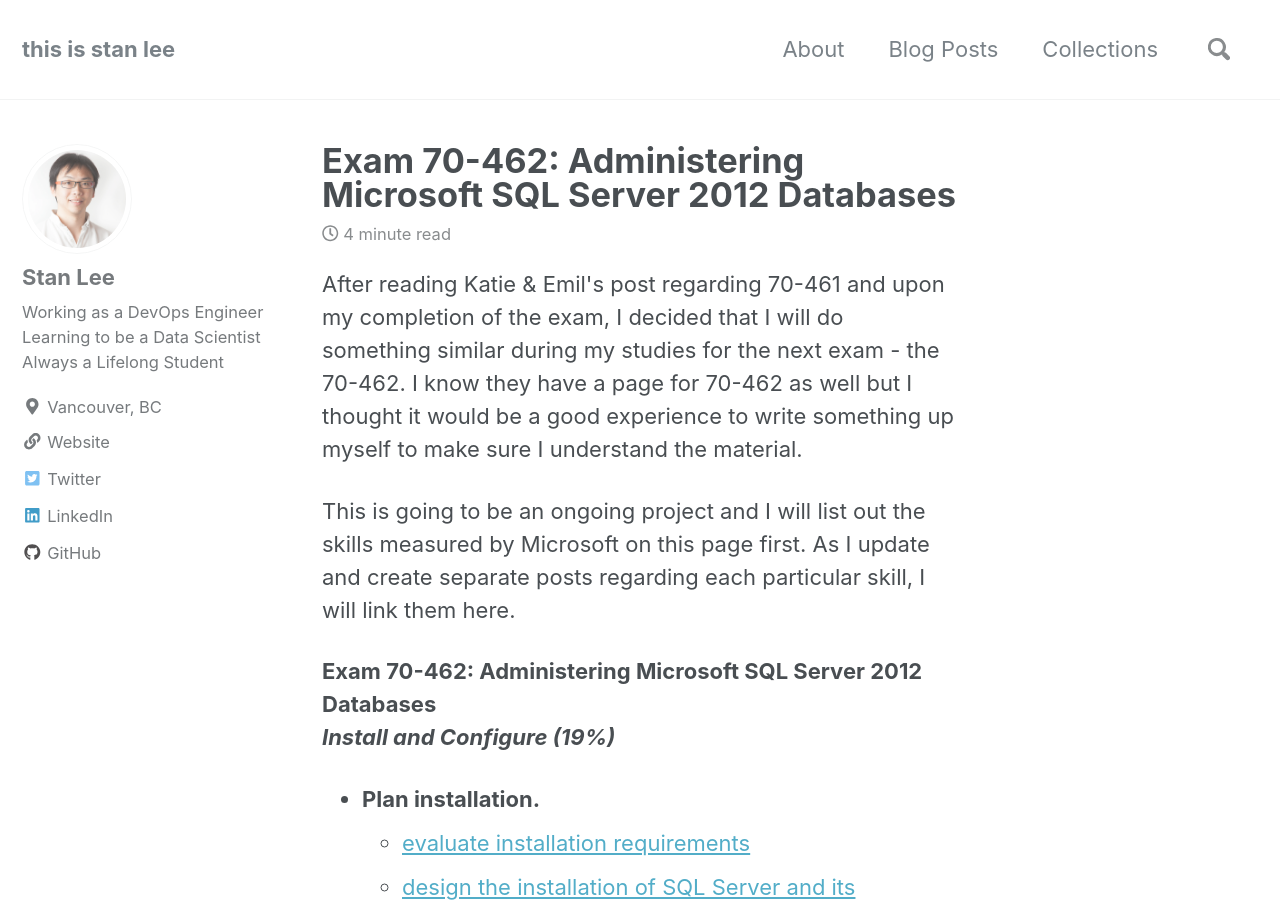
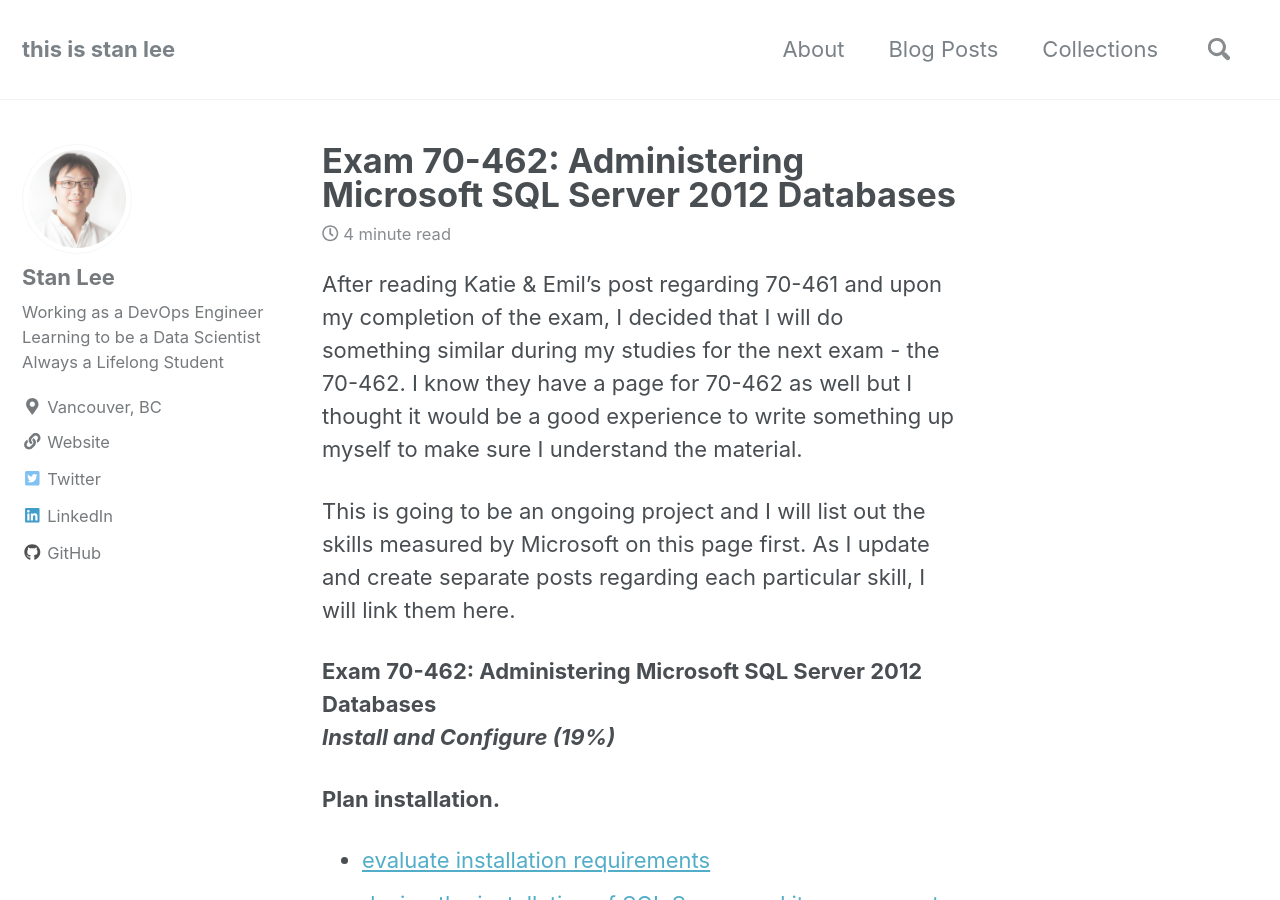
Before and after one commit to stanleykylee/stanleykylee.github.io, a Jekyll site: the page built from _posts/2013-02-01-exam-70-462-administering-microsoft-sql-server-2012-databases.md, in a window 1280 px wide and 900 px high. Built offline with Jekyll 4.4.1, drawn with Linux system fonts in a browser that asks for light colours; nearby versions of some CDN libraries; comment, search, counter and statistics services are not loaded; a style sheet for code colours, icons or effects is not loaded; some of the changed text lies outside the part shown.

```diff
--- a/_posts/2013-02-01-exam-70-462-administering-microsoft-sql-server-2012-databases.md
+++ b/_posts/2013-02-01-exam-70-462-administering-microsoft-sql-server-2012-databases.md
@@ -7,225 +7,221 @@ tag:
 - 70-462
 - Microsoft
 ---
-<p>After reading Katie & Emil's post regarding 70-461 and upon my completion of the exam, I decided that I will do something similar during my studies for the next exam - the 70-462. I know they have a page for 70-462 as well but I thought it would be a good experience to write something up myself to make sure I understand the material.</p>
-<p>This is going to be an ongoing project and I will list out the skills measured by Microsoft on this page first. As I update and create separate posts regarding each particular skill, I will link them here.</p>
-<p><strong>Exam 70-462: Administering Microsoft SQL Server 2012 Databases</strong><br />
-<strong><em>Install and Configure (19%)</em></strong></p>
-<ul>
-<li><strong>Plan installation.</strong></li>
-<ul>
-<li><a href="http://stanleylee.hk/2013/02/08/70-462-plan-installation-evaluate-installation-requirements/" title="70-462 – Plan installation – evaluate installation requirements">evaluate installation requirements</a></li>
-<li><a href="http://stanleylee.hk/2013/02/08/70-462-plan-installation-design-the-installation-of-sql-server-and-its-components/" title="70-462 – Plan installation – design the installation of SQL Server and its components">design the installation of SQL Server and its components (drives, service accounts etc.)</a></li>
-<li>plan scale up vs. scale out basics</li>
-<li>plan for capacity, including if/when to shrink, grow, autogrow, and monitor growth</li>
-<li>manage the technologies that influence SQL architecture (e.g., service broker, full text, scale out, etc.)</li>
-<li>design the storage for new databases (drives, filegroups, partitioning)</li>
-<li>design database infrastructure</li>
-<li>configure a SQL Server standby database for reporting purposes</li>
-<li>Windows-level security and service level security</li>
-<li>Core mode installation</li>
-<li>benchmark a server before using it in a production environment (SQLIO, Tests on SQL Instance)</li>
-<li>choose the right hardware</li>
-</ul>
-<li><strong>Install SQL Server and related services.</strong></li>
-<ul>
-<li>test connectivity</li>
-<li>enable and disable features</li>
-<li>install SQL Server database engine and SSIS (not SSRS and SSAS)</li>
-<li>configure an OS disk</li>
-</ul>
-<li><strong>Implement a migration strategy.</strong></li>
-<ul>
-<li>restore vs detach/attach</li>
-<li>migrate security</li>
-<li>migrate from a previous version</li>
-<li>migrate to new hardware</li>
-<li>migrate systems and data from other sources</li>
-</ul>
-<li><strong>Configure additional SQL Server components.</strong></li>
-<ul>
-<li>setup and configure all SQL Server components (Engine, AS, RS and SharePoint integration) in a complex and highly secure environment</li>
-<li>configure full-text indexing</li>
-<li>SSIS security</li>
-<li>filestream</li>
-<li>filetable</li>
-</ul>
-<li><strong>Manage SQL Server Agent.</strong></li>
-<ul>
-<li>create, maintain, and monitor jobs</li>
-<li>administer jobs and alerts</li>
-<li>automate (setup, maintenance, monitoring) across multiple databases and multiple instances</li>
-<li>send to "Manage SQL Server Agent jobs"</li>
-</ul>
-</ul>
-<p><strong><em>Maintain Instances and Databases (17%)</em></strong></p>
-<ul>
-<li><strong>Manage and configure databases.</strong></li>
-<ul>
-<li>design multiple file groups</li>
-<li>database configuration and standardization: autoclose, autoshrink, recovery models</li>
-<li>manage file space, including adding new filegroups and moving objects from one filegroup to another</li>
-<li>implement and configure contained databases</li>
-<li>data compression</li>
-<li>configure TDE</li>
-<li>partitioning</li>
-<li>manage log file growth</li>
-<li>DBCC</li>
-</ul>
-<li><strong>Configure SQL Server instances.</strong></li>
-<ul>
-<li>configure and standardize a database: autoclose, autoshrink, recovery models</li>
-<li>install default and named instances</li>
-<li>configure SQL to use only certain CPUs (affinity masks, etc.)</li>
-<li>configure server level settings</li>
-<li>configure many databases/instance, many instances/server, virtualization</li>
-<li>configure clustered instances including MSDTC</li>
-<li>memory allocation</li>
-<li>database mail</li>
-<li>configure SQL Server engine: memory, filffactor, sp_configure, default options</li>
-</ul>
-<li><strong>Implement a SQL Server clustered instance.</strong></li>
-<ul>
-<li>install a cluster</li>
-<li>manage multiple instances on a cluster</li>
-<li>set up subnet clustering</li>
-<li>recover from a failed cluster node</li>
-</ul>
-<li><strong>Manage SQL Server instances. </strong></li>
-<ul>
-<li>install an instance</li>
-<li>manage interaction of instances</li>
-<li>SQL patch management</li>
-<li>install additional instances</li>
-<li>manage resource utilization by using Resource Governor</li>
-<li>cycle error logs</li>
-</ul>
-</ul>
-<p><strong><em>Optimize and Troubleshoot (14%)</em></strong></p>
-<ul>
-<li><strong>Identify and resolve concurrency problems.</strong></li>
-<ul>
-<li>examine deadlocking issues using the SQL server logs using trace flags</li>
-<li>design reporting database infrastructure (replicated databases)</li>
-<li>monitor via DMV or other MS product</li>
-<li>diagnose blocking, live locking and deadlocking</li>
-<li>diagnose waits</li>
-<li>performance detection with built in DMVs</li>
-<li>know what affects performance</li>
-<li>locate and if necessary kill processes that are blocking or claiming all resources</li>
-</ul>
-<li><strong>Collect and analyze troubleshooting data.</strong></li>
-<ul>
-<li>monitor using Profiler, collect performance data by using System Monitor, Collect trace data by using SQL Server Profiler, identify transactional replication problems</li>
-<li>identify and troubleshoot data access problems</li>
-<li>gather performance metrics</li>
-<li>identify potential problems before they cause service interruptions</li>
-<li>identify performance problems, use Xevents and dmvs</li>
-<li>create alerts on critical server condition</li>
-<li>monitor data and server access by creating audit and other controls</li>
-<li>identify IO vs. memory vs. CPU bottlenecks</li>
-<li>use the Data Collector tool</li>
-</ul>
-<li><strong>Audit SQL Server instances.</strong></li>
-<ul>
-<li>implement a security strategy for auditing and controlling the instance</li>
-<li>configure an audit</li>
-<li>configure server audits</li>
-<li>track who modified an object</li>
-<li>monitor elevated privileges as well as unsolicited attempts to connect</li>
-<li>policy-based management</li>
-</ul>
-</ul>
-<p><strong><em>Manage Data (19%)</em></strong></p>
-<ul>
-<li><strong>Configure and maintain a back up strategy.</strong></li>
-<ul>
-<li>manage different backup models, including point in time recovery</li>
-<li>protect customer data even if backup media is lost</li>
-<li>perform backup/restore based on proper strategies including backup redundancy</li>
-<li>recover from a corrupted drive</li>
-<li>manage a multi-TB database</li>
-<li>implement and test a database implementation and a backup strategy (multiple files for user database and tempdb, spreading database files, backup/restore)</li>
-<li>backup a SQL Server environment</li>
-<li>back up system databases</li>
-</ul>
-<li><strong>Restore databases.</strong></li>
-<ul>
-<li>restore a database secured with TDE</li>
-<li>recover data from a damaged DB (several errors in DBCC checkdb)</li>
-<li>restore to a point in time</li>
-<li>file group restore</li>
-<li>page level restore</li>
-</ul>
-<li><strong>Implement and maintain indexes.</strong></li>
-<ul>
-<li>inspect physical characteristics of indexes and perform index maintenance</li>
-<li>identify fragmented indexes</li>
-<li>identify unused indexes</li>
-<li>implement indexes</li>
-<li>defrag/rebuild indexes</li>
-<li>set up a maintenance strategy for indexes and statistics</li>
-<li>optimize indexes (full, filter index)</li>
-<li>statistics (full, filter) force or fix queue</li>
-<li>when to rebuild vs. reorg and index</li>
-<li>full text indexes</li>
-<p> column store indexes
-	</ul>
-<li><strong>Import and export data.</strong></li>
-<ul>
-<li>transfer data</li>
-<li>bulk copy</li>
-<li>bulk insert</li>
-</ul>
-</ul>
-<p><strong><em>Implement Security (18%)</em></strong></p>
-<ul>
-<li><strong>Manage logins and server roles.</strong></li>
-<ul>
-<li>configure server security</li>
-<li>secure the SQL Server using Windows Account / SQL Server accounts, server roles</li>
-<li>create log in accounts</li>
-<li>manage access to the server, SQL Server instance, and databases</li>
-<li>create and maintain user-defined server roles</li>
-<li>manage certificate logins</li>
-</ul>
-<li><strong>Manage database permissions.</strong></li>
-<ul>
-<li>configure database security</li>
-<li>database level, permissions</li>
-<li>protect objects from being modified</li>
-</ul>
-<li><strong>Manage users and database roles. </strong></li>
-<ul>
-<li>create access to server / database with least privilege</li>
-<li>manage security roles for users and administrators</li>
-<li>create database user accounts</li>
-<li>contained logins</li>
-</ul>
-<li><strong>Troubleshoot security.</strong></li>
-<ul>
-<li>manage certificates and keys</li>
-<li>endpoints</li>
-</ul>
-</ul>
-<p><strong><em>Implement High Availability (12%)</em></strong></p>
-<ul>
-<li><strong>Implement AlwaysOn.</strong></li>
-<ul>
-<li>implement a mirroring solution using AlwaysOn</li>
-<li>failover</li>
-</ul>
-<li><strong>Implement database mirroring.</strong></li>
-<ul>
-<li>set up mirroring</li>
-<li>monitor the performance of database mirroring</li>
-</ul>
-<li><strong>Implement replication.</strong></li>
-<ul>
-<li>troubleshoot replication problems</li>
-<li>identify appropriate replication strategy</li>
-</ul>
-</ul>
-<p><strong>Reference to Katie & Emil's site:</strong><br />
-<a href="http://www.katieandemil.com/exam-70-461-querying-microsoft-sql-server-2012-pdf-vce-ebook-free" title="Katie & Emil - 70-461" target="_blank">Katie & Emil - 70-461</a><br />
-<a href="http://www.katieandemil.com/Katie-and-Emil-Tutorial-to-70-462-Administering-Microsoft-SQL-Server-2012-Databases" title="Katie & Emil - 70-462" target="_blank">Katie & Emil - 70-462</a></p>
+After reading Katie & Emil's post regarding 70-461 and upon my completion of the exam, I decided that I will do something similar during my studies for the next exam - the 70-462\. I know they have a page for 70-462 as well but I thought it would be a good experience to write something up myself to make sure I understand the material.
+
+This is going to be an ongoing project and I will list out the skills measured by Microsoft on this page first. As I update and create separate posts regarding each particular skill, I will link them here.
+
+**Exam 70-462: Administering Microsoft SQL Server 2012 Databases**
+**_Install and Configure (19%)_**
+
+**Plan installation.**
+
+*   [evaluate installation requirements](http://iamstanlee.com/2013/02/08/70-462-plan-installation-evaluate-installation-requirements/ "70-462 – Plan installation – evaluate installation requirements")
+*   [design the installation of SQL Server and its components (drives, service accounts etc.)](http://iamstanlee.com/2013/02/08/70-462-plan-installation-design-the-installation-of-sql-server-and-its-components/ "70-462 – Plan installation – design the installation of SQL Server and its components")
+*   plan scale up vs. scale out basics
+*   plan for capacity, including if/when to shrink, grow, autogrow, and monitor growth
+*   manage the technologies that influence SQL architecture (e.g., service broker, full text, scale out, etc.)
+*   design the storage for new databases (drives, filegroups, partitioning)
+*   design database infrastructure
+*   configure a SQL Server standby database for reporting purposes
+*   Windows-level security and service level security
+*   Core mode installation
+*   benchmark a server before using it in a production environment (SQLIO, Tests on SQL Instance)
+*   choose the right hardware
+
+**Install SQL Server and related services.**
+
+*   test connectivity
+*   enable and disable features
+*   install SQL Server database engine and SSIS (not SSRS and SSAS)
+*   configure an OS disk
+
+**Implement a migration strategy.**
+
+*   restore vs detach/attach
+*   migrate security
+*   migrate from a previous version
+*   migrate to new hardware
+*   migrate systems and data from other sources
+
+**Configure additional SQL Server components.**
+
+*   setup and configure all SQL Server components (Engine, AS, RS and SharePoint integration) in a complex and highly secure environment
+*   configure full-text indexing
+*   SSIS security
+*   filestream
+*   filetable
+
+**Manage SQL Server Agent.**
+
+*   create, maintain, and monitor jobs
+*   administer jobs and alerts
+*   automate (setup, maintenance, monitoring) across multiple databases and multiple instances
+*   send to "Manage SQL Server Agent jobs"
+
+**_Maintain Instances and Databases (17%)_**
+
+**Manage and configure databases.**
+
+*   design multiple file groups
+*   database configuration and standardization: autoclose, autoshrink, recovery models
+*   manage file space, including adding new filegroups and moving objects from one filegroup to another
+*   implement and configure contained databases
+*   data compression
+*   configure TDE
+*   partitioning
+*   manage log file growth
+*   DBCC
+
+**Configure SQL Server instances.**
+
+*   configure and standardize a database: autoclose, autoshrink, recovery models
+*   install default and named instances
+*   configure SQL to use only certain CPUs (affinity masks, etc.)
+*   configure server level settings
+*   configure many databases/instance, many instances/server, virtualization
+*   configure clustered instances including MSDTC
+*   memory allocation
+*   database mail
+*   configure SQL Server engine: memory, filffactor, sp_configure, default options
+
+**Implement a SQL Server clustered instance.**
+
+*   install a cluster
+*   manage multiple instances on a cluster
+*   set up subnet clustering
+*   recover from a failed cluster node
+
+**Manage SQL Server instances.**
+
+*   install an instance
+*   manage interaction of instances
+*   SQL patch management
+*   install additional instances
+*   manage resource utilization by using Resource Governor
+*   cycle error logs
+
+**_Optimize and Troubleshoot (14%)_**
+
+**Identify and resolve concurrency problems.**
+
+*   examine deadlocking issues using the SQL server logs using trace flags
+*   design reporting database infrastructure (replicated databases)
+*   monitor via DMV or other MS product
+*   diagnose blocking, live locking and deadlocking
+*   diagnose waits
+*   performance detection with built in DMVs
+*   know what affects performance
+*   locate and if necessary kill processes that are blocking or claiming all resources
+
+**Collect and analyze troubleshooting data.**
+
+*   monitor using Profiler, collect performance data by using System Monitor, Collect trace data by using SQL Server Profiler, identify transactional replication problems
+*   identify and troubleshoot data access problems
+*   gather performance metrics
+*   identify potential problems before they cause service interruptions
+*   identify performance problems, use Xevents and dmvs
+*   create alerts on critical server condition
+*   monitor data and server access by creating audit and other controls
+*   identify IO vs. memory vs. CPU bottlenecks
+*   use the Data Collector tool
+
+**Audit SQL Server instances.**
+
+*   implement a security strategy for auditing and controlling the instance
+*   configure an audit
+*   configure server audits
+*   track who modified an object
+*   monitor elevated privileges as well as unsolicited attempts to connect
+*   policy-based management
+
+**_Manage Data (19%)_**
+
+**Configure and maintain a back up strategy.**
+
+*   manage different backup models, including point in time recovery
+*   protect customer data even if backup media is lost
+*   perform backup/restore based on proper strategies including backup redundancy
+*   recover from a corrupted drive
+*   manage a multi-TB database
+*   implement and test a database implementation and a backup strategy (multiple files for user database and tempdb, spreading database files, backup/restore)
+*   backup a SQL Server environment
+*   back up system databases
+
+**Restore databases.**
+
+*   restore a database secured with TDE
+*   recover data from a damaged DB (several errors in DBCC checkdb)
+*   restore to a point in time
+*   file group restore
+*   page level restore
+
+**Implement and maintain indexes.**
+
+*   inspect physical characteristics of indexes and perform index maintenance
+*   identify fragmented indexes
+*   identify unused indexes
+*   implement indexes
+*   defrag/rebuild indexes
+*   set up a maintenance strategy for indexes and statistics
+*   optimize indexes (full, filter index)
+*   statistics (full, filter) force or fix queue
+*   when to rebuild vs. reorg and index
+*   full text indexes
+*   column store indexes
+
+**Import and export data.**
+
+*   transfer data
+*   bulk copy
+*   bulk insert
+
+**_Implement Security (18%)_**
+
+**Manage logins and server roles.**
+
+*   configure server security
+*   secure the SQL Server using Windows Account / SQL Server accounts, server roles
+*   create log in accounts
+*   manage access to the server, SQL Server instance, and databases
+*   create and maintain user-defined server roles
+*   manage certificate logins
+
+**Manage database permissions.**
+
+*   configure database security
+*   database level, permissions
+*   protect objects from being modified
+
+**Manage users and database roles.**
+
+*   create access to server / database with least privilege
+*   manage security roles for users and administrators
+*   create database user accounts
+*   contained logins
+
+**Troubleshoot security.**
+
+*   manage certificates and keys
+*   endpoints
+
+**_Implement High Availability (12%)_**
+
+**Implement AlwaysOn.**
+
+*   implement a mirroring solution using AlwaysOn
+*   failover
+
+**Implement database mirroring.**
+
+*   set up mirroring
+*   monitor the performance of database mirroring
+
+**Implement replication.**
+
+*   troubleshoot replication problems
+*   identify appropriate replication strategy
+
+**Reference to Katie & Emil's site:**
+[Katie & Emil - 70-461](http://www.katieandemil.com/exam-70-461-querying-microsoft-sql-server-2012-pdf-vce-ebook-free "Katie & Emil - 70-461")
+[Katie & Emil - 70-462](http://www.katieandemil.com/Katie-and-Emil-Tutorial-to-70-462-Administering-Microsoft-SQL-Server-2012-Databases "Katie & Emil - 70-462")
```
Also changed, not shown: _posts/2010-05-07-list-of-english-stop-words.md (+5 -3 lines).
